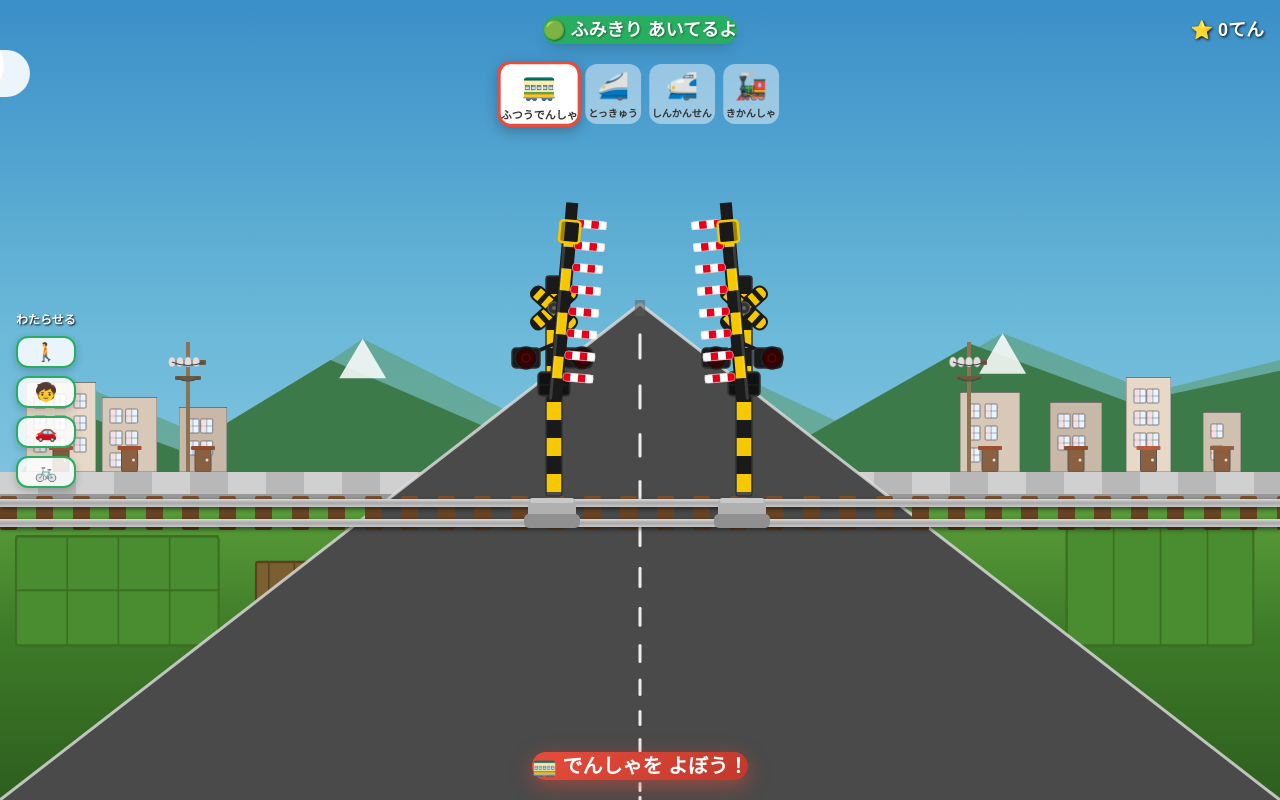
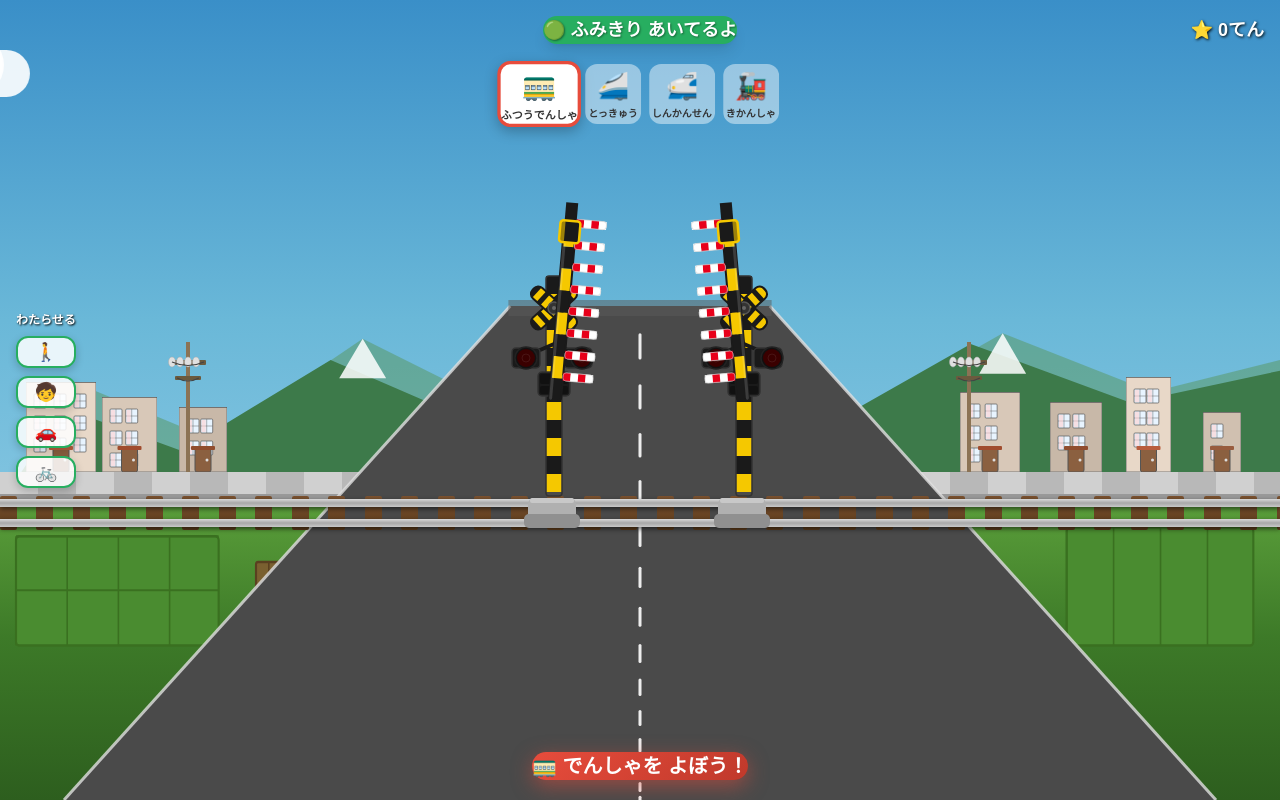
Before and after one commit to jinsato18-design/fumikiri-app, a Next.js app: page / in a window 1280 px wide. Built offline with nearby package versions, Linux system fonts and the light colour scheme.

Commit message:
道路とキャラクターの遠近法（パース）を再設計

```diff
--- a/app/page.tsx
+++ b/app/page.tsx
@@ -234,7 +234,12 @@ export default function FumikiriApp() {
       setCrossers(prev=>{
         return prev.map(c=>{
           if(c.crashed) return c;
-          const ny = c.y + c.dir * c.speed * 0.8;
+          // 消失点(VP=62%)に近いほど速度を落とす（遠近感）
+          const VP = 62;
+          const t = Math.max(0, Math.min(1, c.y / VP)); // 0=奥, 1=手前
+          const scale = Math.max(0.2, t);               // 0.2〜1.0
+          const moveAmount = c.speed * scale * 1.8;
+          const ny = c.y + c.dir * moveAmount;
           return {...c, y: ny};
         // 手前(y<0)または消失点(y>62)を超えたら削除
         }).filter(c=>c.y>-5 && c.y<63);
@@ -414,15 +419,13 @@ export default function FumikiriApp() {
 
       {/* 渡り者（踏切の道路を縦断: 線路と垂直方向に移動） */}
       {crossers.map(c=>{
-        // 消失点 = bottom:62% = y=62
-        // t: 0(消失点=奥) 〜 1(手前=y=0)
-        const VP = 62; // 消失点のbottom%
-        const t = Math.max(0, Math.min(1, (c.y - 0) / (VP - 0)));
-        // tが0に近いほど小さく・透明に
-        const perspT = 1 - t; // 0=手前, 1=消失点
-        const scale   = Math.max(0.01, 1 - perspT * 0.97); // 手前=1.0, 消失点≈0.03
-        const opacity = Math.max(0,    1 - perspT * 1.1);  // 消失点でフェードアウト
-        // 道路幅も透視に合わせて動的に
+        // VP = bottom:62%。t: 0=奥(消失点), 1=手前
+        const VP = 62;
+        const t = Math.max(0, Math.min(1, c.y / VP));
+        // scale: 手前1.0 〜 奥0.2
+        const scale   = 0.2 + 0.8 * t;
+        // opacity: 消失点付近でフェードアウト
+        const opacity = Math.max(0, t);
         const dynRoadW = Math.max(4, ROAD_W * scale);
         return (
           <div key={c.id} className="absolute"
@@ -705,38 +708,38 @@ function CrosserSVG({type, dir, roadW}:{type:CrosserType; dir:1|-1; roadW:number
 // 手前(y=H)で幅=W(全幅)、消失点(y=H*0.38)で幅=0に収束
 // ─────────────────────────────────────────────
 function RoadSVG({ W, H }: { W: number; H: number }) {
-  const cx  = W / 2;           // 消失点X（画面中央）
-  const vpY = H * (1 - 0.62);  // 消失点Y = 線路位置 = H*0.38
-  const yBot = H;               // 画面下端
-  const yFar = vpY + 2;         // 奥端（消失点のすぐ手前）
+  const cx   = W / 2;
+  const vpY  = H * (1 - 0.62); // 消失点Y = bottom:62% = H*0.38
+  const yBot = H;
+  const yFar = vpY + 2;        // 奥端（消失点のすぐ手前）
 
-  // y位置での道路の左右端X座標（消失点から線形に広がる）
-  const xL = (y: number) => {
-    const t = (y - vpY) / (yBot - vpY); // 0(消失点)〜1(手前)
-    return cx - (W / 2) * Math.max(0, t);
+  // y位置での道幅: 手前(yBot)=W*0.9、奥(vpY)=W*0.20 の線形補間
+  const roadHalfW = (y: number) => {
+    const t = Math.max(0, Math.min(1, (y - vpY) / (yBot - vpY))); // 0=奥, 1=手前
+    return W * (0.20 + 0.70 * t) / 2; // 奥20%〜手前90%
   };
-  const xR = (y: number) => {
-    const t = (y - vpY) / (yBot - vpY);
-    return cx + (W / 2) * Math.max(0, t);
-  };
+  const xL = (y: number) => cx - roadHalfW(y);
+  const xR = (y: number) => cx + roadHalfW(y);
 
   const pts = (arr: [number, number][]) => arr.map(p => p.join(",")).join(" ");
 
-  // センターライン破線（透視的に等間隔に見えるよう対数配置）
-  const dashLines: { y1: number; y2: number }[] = [];
+  // センターライン破線（透視的に等間隔）
+  const dashLines: { y1: number; y2: number; cx1: number; cx2: number }[] = [];
   const steps = 14;
   for (let i = 0; i < steps; i++) {
-    // 透視的な間隔: 手前ほど広く見えるよう二乗で配置
     const t1 = Math.pow(i / steps, 1.5);
     const t2 = Math.pow((i + 0.45) / steps, 1.5);
     const y1 = yBot - (yBot - yFar) * t1;
     const y2 = yBot - (yBot - yFar) * t2;
-    if (y2 >= yFar && y1 <= yBot) dashLines.push({ y1, y2 });
+    if (y2 >= yFar && y1 <= yBot) {
+      // パースに合わせてセンターX（常に cx）
+      dashLines.push({ y1, y2, cx1: cx, cx2: cx });
+    }
   }
 
   // 踏切横断帯（線路位置）
   const yRail = vpY + 4;
-  const railW = xR(yRail) - xL(yRail);
+  const railHW = roadHalfW(yRail);
 
   return (
     <svg
@@ -745,7 +748,7 @@ function RoadSVG({ W, H }: { W: number; H: number }) {
       viewBox={`0 0 ${W} ${H}`}
       preserveAspectRatio="none"
     >
-      {/* 道路面（台形: 手前=全幅、消失点=幅0） */}
+      {/* 道路面（台形: 手前=90%幅、奥=20%幅） */}
       <polygon
         points={pts([
           [xL(yBot), yBot],
@@ -756,26 +759,26 @@ function RoadSVG({ W, H }: { W: number; H: number }) {
         fill="#4a4a4a"
       />
 
-      {/* 路肩線（左）: 消失点に収束 */}
-      <line x1={xL(yBot)} y1={yBot} x2={cx} y2={vpY}
+      {/* 路肩線（左） */}
+      <line x1={xL(yBot)} y1={yBot} x2={xL(yFar)} y2={yFar}
         stroke="#e0e0e0" strokeWidth="3" opacity="0.8" />
       {/* 路肩線（右） */}
-      <line x1={xR(yBot)} y1={yBot} x2={cx} y2={vpY}
+      <line x1={xR(yBot)} y1={yBot} x2={xR(yFar)} y2={yFar}
         stroke="#e0e0e0" strokeWidth="3" opacity="0.8" />
 
-      {/* センターライン（破線） */}
+      {/* センターライン（破線・パース付き） */}
       {dashLines.map((l, i) => (
-        <line key={i} x1={cx} y1={l.y1} x2={cx} y2={l.y2}
+        <line key={i} x1={l.cx1} y1={l.y1} x2={l.cx2} y2={l.y2}
           stroke="#fff" strokeWidth="3" strokeLinecap="round" opacity="0.9" />
       ))}
 
       {/* 踏切横断帯 */}
       <polygon
         points={pts([
-          [cx - railW / 2, yRail + 8],
-          [cx + railW / 2, yRail + 8],
-          [cx + railW / 2, yRail - 8],
-          [cx - railW / 2, yRail - 8],
+          [cx - railHW, yRail + 8],
+          [cx + railHW, yRail + 8],
+          [cx + railHW, yRail - 8],
+          [cx - railHW, yRail - 8],
         ])}
         fill="#5a5a5a" opacity="0.5"
       />
```
